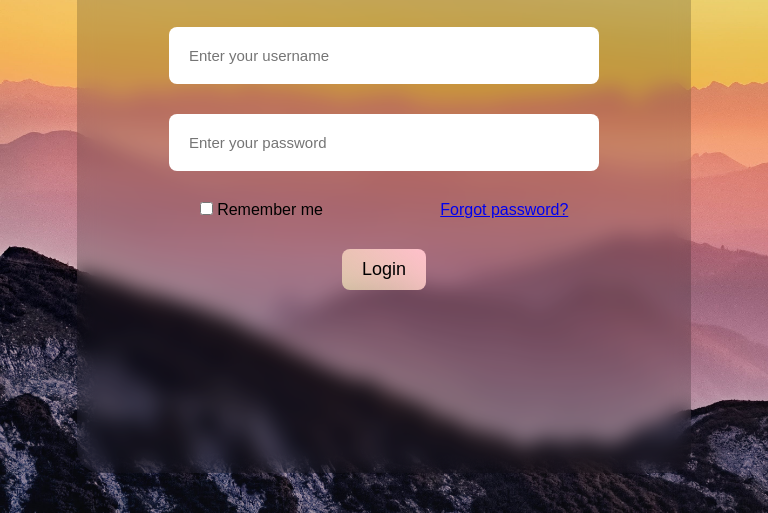
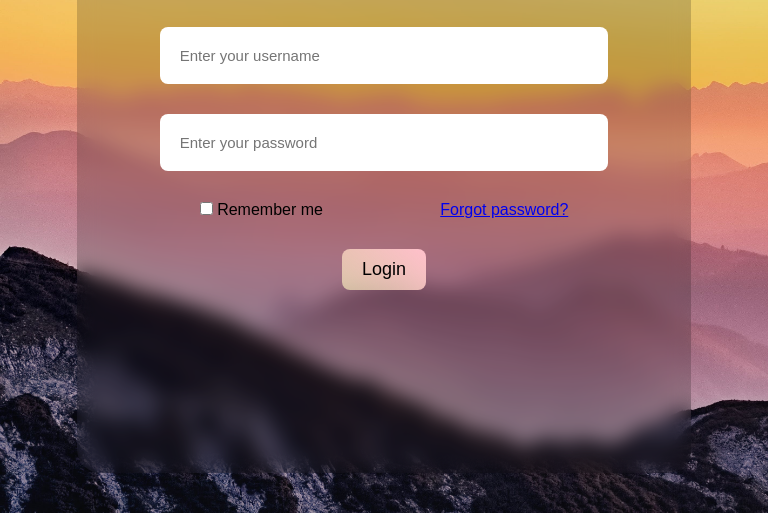
Before and after one commit to lillymolleti/login_page, a plain HTML site: page index.html in a window 768 px wide. Shown: the part 287-800 px from the top of the page. Drawn offline with Linux system fonts and the light colour scheme.

Commit message:
Added media queries for responsiveness

```diff
--- a/index.css
+++ b/index.css
@@ -120,7 +120,7 @@ button {
     /* input */
     input[type="text"], input[type="password"]
     {
-    width: 70%;
+    width: 73%;
 
 }
 .login-footer {
```
